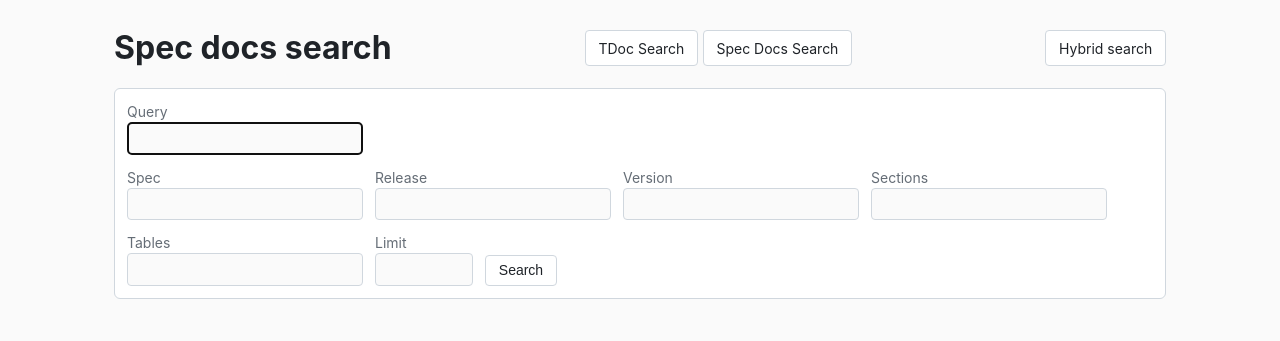
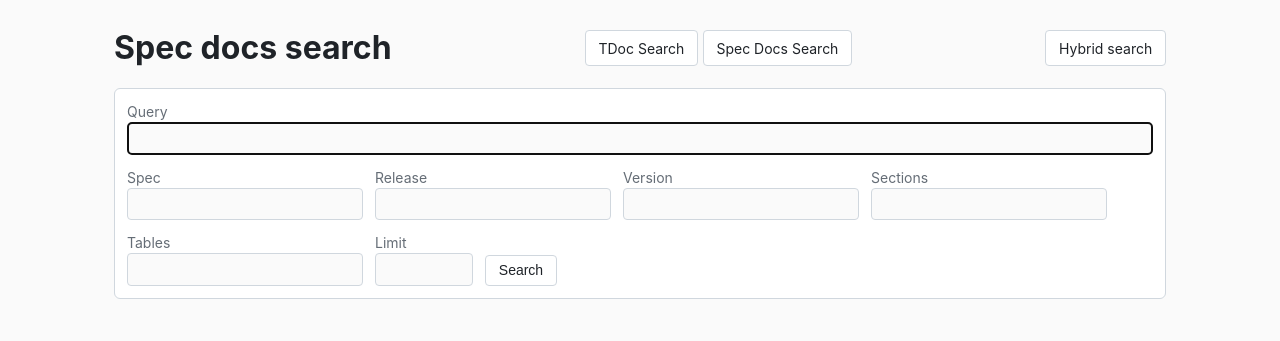
Before and after one commit to jerrywang121/doc3gpp, a Python web app: template src/doc3gpp/web/templates/spec_docs_search.html in a window 1280 px wide. Shown: the part 49-390 px from the top of the page. Run offline with Jinja, Linux system fonts and the light colour scheme; the template is opened without the code that fills it, so the values that code supplies are empty.

Commit message:
fix(web): enforce spec doc search query width

```diff
--- a/src/doc3gpp/web/templates/partials/spec_doc_search_form.html
+++ b/src/doc3gpp/web/templates/partials/spec_doc_search_form.html
@@ -7,13 +7,13 @@
   class="filters"
 >
   <div class="search-grid-5">
-    <label class="span-5">Query
+    <label class="span-5" style="grid-column: span 5">Query
       <input type="text" name="q" value="{{ query or '' }}" autofocus>
     </label>
   </div>
   {% if mode == 'sem' %}
     <div class="search-grid-5">
-      <label class="span-5">FTS5 query
+      <label class="span-5" style="grid-column: span 5">FTS5 query
         <input type="text" name="fts5_query" value="{{ fts5_query or '' }}">
       </label>
     </div>
```
Also changed, not shown: tests/integration/test_spec_doc_web.py (+1 -1 lines), tests/unit/test_web_routes.py (+14 -4 lines).
